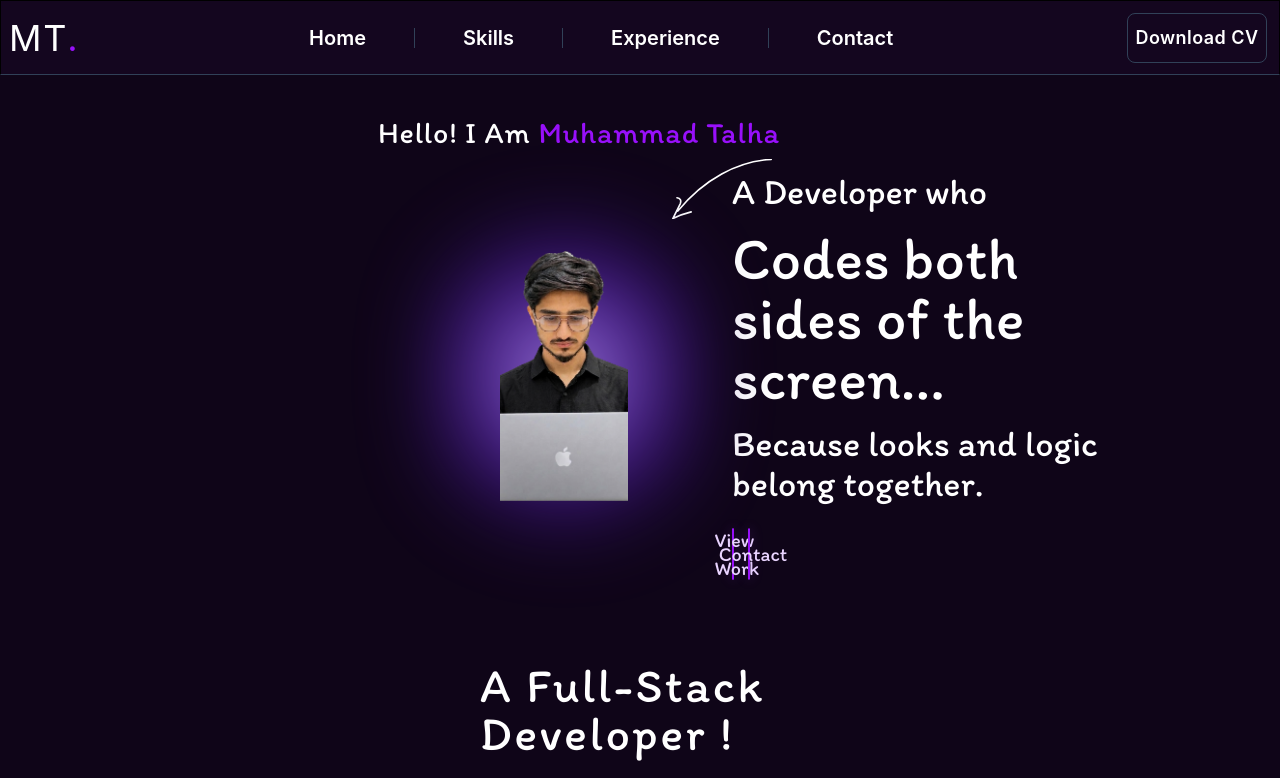
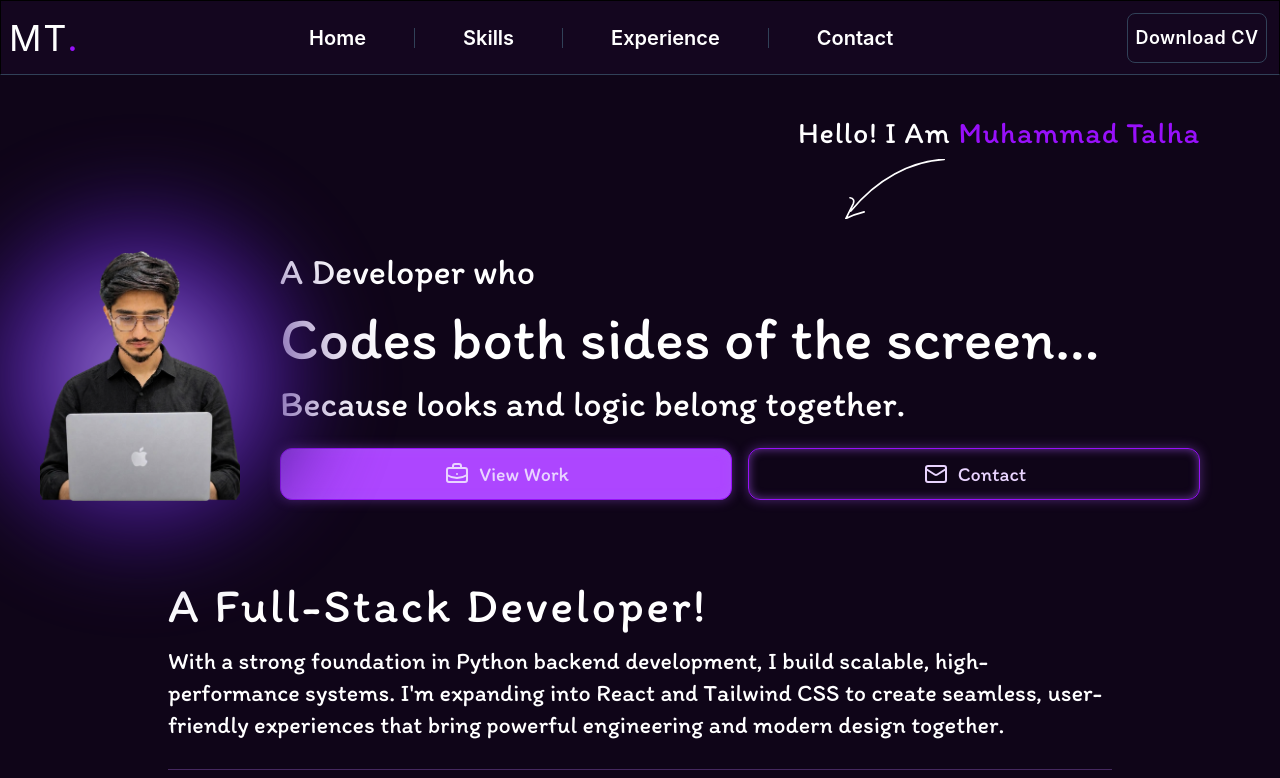
Before and after one commit to talha-zahid1/MyPortFolio, a React (Vite) app: page / in a window 1280 px wide. Shown: the top 778 px of the page. Built offline with nearby package versions, Linux system fonts and the light colour scheme; no server answers.

Commit message:
Kuch nhi hota

```diff
--- a/src/Components/HeroSection.jsx
+++ b/src/Components/HeroSection.jsx
@@ -1,97 +1,171 @@
 import Arrow from '../assets/Arrow.svg'
 import Picture from '../assets/Picture.png'
-import {Mail,BriefcaseBusiness,GraduationCap,Dot } from 'lucide-react'
+import { Mail, BriefcaseBusiness, GraduationCap, Dot } from 'lucide-react'
 import { motion } from 'framer-motion'
-
 
 const container = {
   hidden: {},
-  show: { transition: { staggerChildren: 0.15, delayChildren: 0.3 } },
+  show: {
+    transition: {
+      staggerChildren: 0.15,
+      delayChildren: 0.3,
+    },
+  },
 }
-
 
 const item = {
   hidden: { opacity: 0, y: 20 },
-  show: { opacity: 1, y: 0, transition: { duration: 0.5 } },
+  show: {
+    opacity: 1,
+    y: 0,
+    transition: { duration: 0.5 },
+  },
 }
-
 
 const line = {
   hidden: { scaleX: 0 },
-  show: { scaleX: 1, transition: { duration: 0.6 } },
+  show: {
+    scaleX: 1,
+    transition: { duration: 0.6 },
+  },
 }
 
 const HeroSection = () => {
   return (
-    <div id="Home" className='relative overflow-x-clip text-white flex flex-col justify-center items-center flex-1 w-full bg-[#0f0518]'>
-        <div className='w-full relative mt-5 md:mt-10'>
+    <div
+      id="Home"
+      className="relative overflow-x-clip text-white flex flex-col justify-center items-center w-full bg-[#0f0518]"
+    >
+      <div className="w-full relative mt-5 md:mt-10">
+
+        {/* Heading */}
         <motion.h2
           initial="hidden"
           whileInView="show"
           viewport={{ once: false, amount: 0.2 }}
-              className='font-hero tracking-wide  pr-8 md:pr-125 text-sm w-full md:text-3xl flex justify-end'>
-                Hello! I Am <span className='text-purple-600 pl-2'> Muhammad Talha</span>
+          className="font-hero tracking-wide pr-8 md:pr-20 text-sm w-full md:text-3xl flex justify-end"
+        >
+          Hello! I Am
+          <span className="text-purple-600 pl-2">Muhammad Talha</span>
         </motion.h2>
+
+        {/* Arrow */}
         <motion.img
           initial="hidden"
           whileInView="show"
           viewport={{ once: false, amount: 0.2 }}
-              className='md:ml-168 ml-32 md:mt-2 h-[25px] w-[45px] md:h-[60px] md:w-[100px]' src={Arrow} alt="Arrow" />
-            {/* Personel Info */}
-           <div className='flex justify-center  pl-10  pr-8 '>
-            {/* div1 */}
+          className="ml-32 md:ml-[66%] mt-2 h-[25px] w-[45px] md:h-[60px] md:w-[100px]"
+          src={Arrow}
+          alt="Arrow"
+        />
+
+        {/* Personal Info */}
+        <div className="flex flex-col md:flex-row items-center justify-center gap-6 md:gap-10 px-5 md:px-10 w-full">
+
+          {/* Profile Image */}
           <motion.div
             initial="hidden"
             whileInView="show"
             viewport={{ once: false, amount: 0.2 }}
+            className="relative mt-4 md:mt-8 h-[120px] w-[100px] md:h-[250px] md:w-[200px] shrink-0"
+          >
+            <div className="absolute top-1/2 left-1/2 -translate-x-1/2 -translate-y-1/2 w-[200%] h-[160%] blur-2xl opacity-90 z-0 bg-[radial-gradient(circle,#d9c9f5_0%,#7c4dcc_20%,#3b1280_45%,transparent_70%)]"></div>
 
-               className='relative md:mt-8 mt-4 ml-5 md:ml-115 md:h-[250px] md:w-[200px] h-[120px] w-[100px]'>
+            <img
+              src={Picture}
+              className="relative z-10 w-full h-full object-cover"
+              alt="Profile"
+            />
+          </motion.div>
 
-                <div className='absolute top-1/2 left-1/2 -translate-x-1/2 -translate-y-1/2 w-[200%] h-[160%] blur-2xl opacity-90 z-0 bg-[radial-gradient(circle,#d9c9f5_0%,#7c4dcc_20%,#3b1280_45%,transparent_70%)]'></div>
-
-                <img src={Picture} className='relative z-10 w-full h-full object-cover' alt="profile" />
-            </motion.div>
-            {/* div2 */}
+          {/* Developer Intro */}
           <motion.div
             variants={container}
             initial="hidden"
             whileInView="show"
             viewport={{ once: false, amount: 0.2 }}
-              className='md:mt-8 flex-1 mt-4 ml-12 md:ml-26 md:mr-25 md:h-[250px] md:w-[550px] h-[120px] w-[140px] flex flex-col justify-center md:gap-4 '>
-              <motion.p variants={item} className='font-hero text-xs md:text-4xl'>A Developer who</motion.p>
-              <motion.h1 variants={item} className='font-hero text-lg md:text-6xl'>Codes both sides of the screen...</motion.h1>
-              <motion.p variants={item} className='font-hero text-xs md:text-4xl'>Because looks and logic belong together.</motion.p>
-              <motion.div variants={item} className='grid md:gap-4 gap-1.5 pt-2 md:pr-100  md:pt-2 grid-cols-2 '>
-                <a href="#Experience" className='md:h-13 h-6 text-xs border hover:bg-purple-600 cursor-pointer flex items-center justify-center rounded-xl border-purple-600 shadow-[inset_0_0_10px_rgba(168,85,247,0.6),0_0_12px_rgba(168,85,247,0.4)] font-hero md:text-xl bg-purple-500 md:gap-2 text-purple-200'>
-                <BriefcaseBusiness className='h-3 w-4 md:h-6 md:w-7'/>
-                View Work</a>
-                <a href="#Contact" className='md:h-13 h-6 text-xs border hover:bg-purple-200/10 cursor-pointer flex items-center md:gap-2 justify-center rounded-xl border-purple-600 shadow-[inset_0_0_10px_rgba(168,85,247,0.6),0_0_12px_rgba(168,85,247,0.4)] font-hero md:text-xl text-purple-200'>
-                <Mail className='h-3 w-4 md:h-6 md:w-7' />
-                Contact</a>
+            className="mt-4 md:mt-8 w-full md:w-auto md:flex-1 min-w-0 md:h-[250px] flex flex-col justify-center gap-2 md:gap-4"
+          >
+            <motion.p variants={item} className="font-hero text-xs md:text-4xl">
+              A Developer who
+            </motion.p>
 
+            <motion.h1 variants={item} className="font-hero text-lg md:text-6xl">
+              Codes both sides of the screen...
+            </motion.h1>
+
+            <motion.p variants={item} className="font-hero text-xs md:text-4xl">
+              Because looks and logic belong together.
+            </motion.p>
+
+            {/* Buttons */}
+            <motion.div
+              variants={item}
+              className="grid grid-cols-2 gap-2 md:gap-4 pt-2 md:pt-2 md:pr-10"
+            >
+              <a
+                href="#Experience"
+                className="md:h-13 h-6 text-xs border hover:bg-purple-600 cursor-pointer flex items-center justify-center rounded-xl border-purple-600 shadow-[inset_0_0_10px_rgba(168,85,247,0.6),0_0_12px_rgba(168,85,247,0.4)] font-hero md:text-xl bg-purple-500 md:gap-2 text-purple-200"
+              >
+                <BriefcaseBusiness className="h-3 w-4 md:h-6 md:w-7" />
+                View Work
+              </a>
+
+              <a
+                href="#Contact"
+                className="md:h-13 h-6 text-xs border hover:bg-purple-200/10 cursor-pointer flex items-center gap-1 md:gap-2 justify-center rounded-xl border-purple-600 shadow-[inset_0_0_10px_rgba(168,85,247,0.6),0_0_12px_rgba(168,85,247,0.4)] font-hero md:text-xl text-purple-200"
+              >
+                <Mail className="h-3 w-4 md:h-6 md:w-7" />
+                Contact
+              </a>
             </motion.div>
           </motion.div>
         </div>
-           {/* Intro */}
+
+        {/* Full-Stack Developer Intro */}
         <motion.div
           variants={container}
           initial="hidden"
           whileInView="show"
           viewport={{ once: false, amount: 0.2 }}
-             className='flex flex-col md:pl-120 pl-11 justify-center items-start mt-10 mr-19 md:mr-90 md:mt-40 gap-2 md:gap-4'>
-            <motion.h1 variants={item} className='font-hero md:text-5xl text-2xl tracking-wider'>A Full-Stack Developer !</motion.h1>
-            <motion.p variants={item} className='font-hero md:text-2xl text-sm'>
-              With a strong foundation in Python backend development, I build scalable, high-performance systems. I'm expanding into React and Tailwind CSS to create seamless, user-friendly experiences that bring powerful engineering and modern design together.
+          className="flex flex-col w-full max-w-5xl mx-auto px-6 md:px-10 justify-center items-start mt-10 md:mt-20 gap-2 md:gap-4"
+        >
+          <motion.h1
+            variants={item}
+            className="font-hero text-2xl md:text-5xl tracking-wider"
+          >
+            A Full-Stack Developer!
+          </motion.h1>
+
+          <motion.p
+            variants={item}
+            className="font-hero text-sm md:text-2xl"
+          >
+            With a strong foundation in Python backend development, I build
+            scalable, high-performance systems. I'm expanding into React and
+            Tailwind CSS to create seamless, user-friendly experiences that
+            bring powerful engineering and modern design together.
           </motion.p>
-            <motion.div variants={line} className='h-px w-65 md:w-200 md:mt-3 m-2 md:opacity-35 opacity-30 bg-purple-400 self-center'></motion.div>
-            <motion.div variants={item} className='flex gap-2 md:gap-3 md:items-center justify-between '>
-              <GraduationCap className='text-purple-400 md:mt-0 mt-3 shrink-0 w-5 h-5  md:w-8 md:h-8 ' />
-              <p className='font-hero gap-y-0   text-purple-400 text-sm  md:text-2xl'>
+
+          <motion.div
+            variants={line}
+            className="h-px w-full md:mt-3 m-2 opacity-30 bg-purple-400 self-center"
+          />
+
+          <motion.div
+            variants={item}
+            className="flex gap-2 md:gap-3 items-start md:items-center justify-between"
+          >
+            <GraduationCap className="text-purple-400 mt-1 md:mt-0 shrink-0 w-5 h-5 md:w-8 md:h-8" />
+
+            <p className="font-hero text-purple-400 text-sm md:text-2xl">
               A 3rd-year Software Engineering Student
-                <span className='inline-flex items-center  align-middle whitespace-nowrap'><Dot className='md:w-8 md:h-8 w-6 h-6 shrink-0 -mx-2' />University of Karachi</span>
+              <span className="inline-flex items-center align-middle whitespace-nowrap">
+                <Dot className="md:w-8 md:h-8 w-6 h-6 shrink-0 -mx-2" />
+                University of Karachi
+              </span>
             </p>
           </motion.div>
-
         </motion.div>
       </div>
     </div>
```
Lines whose indentation alone changed are shown as unchanged.
